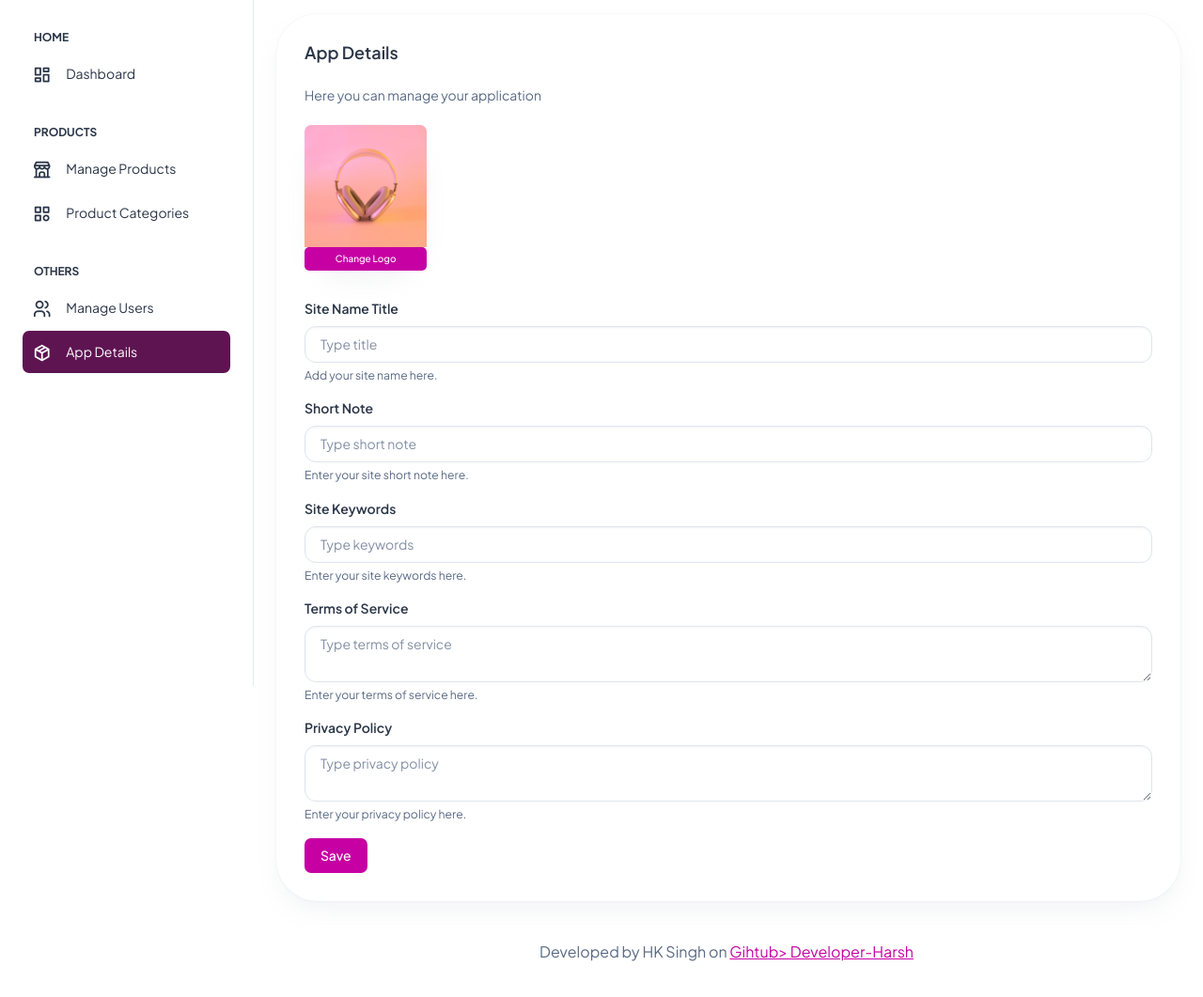
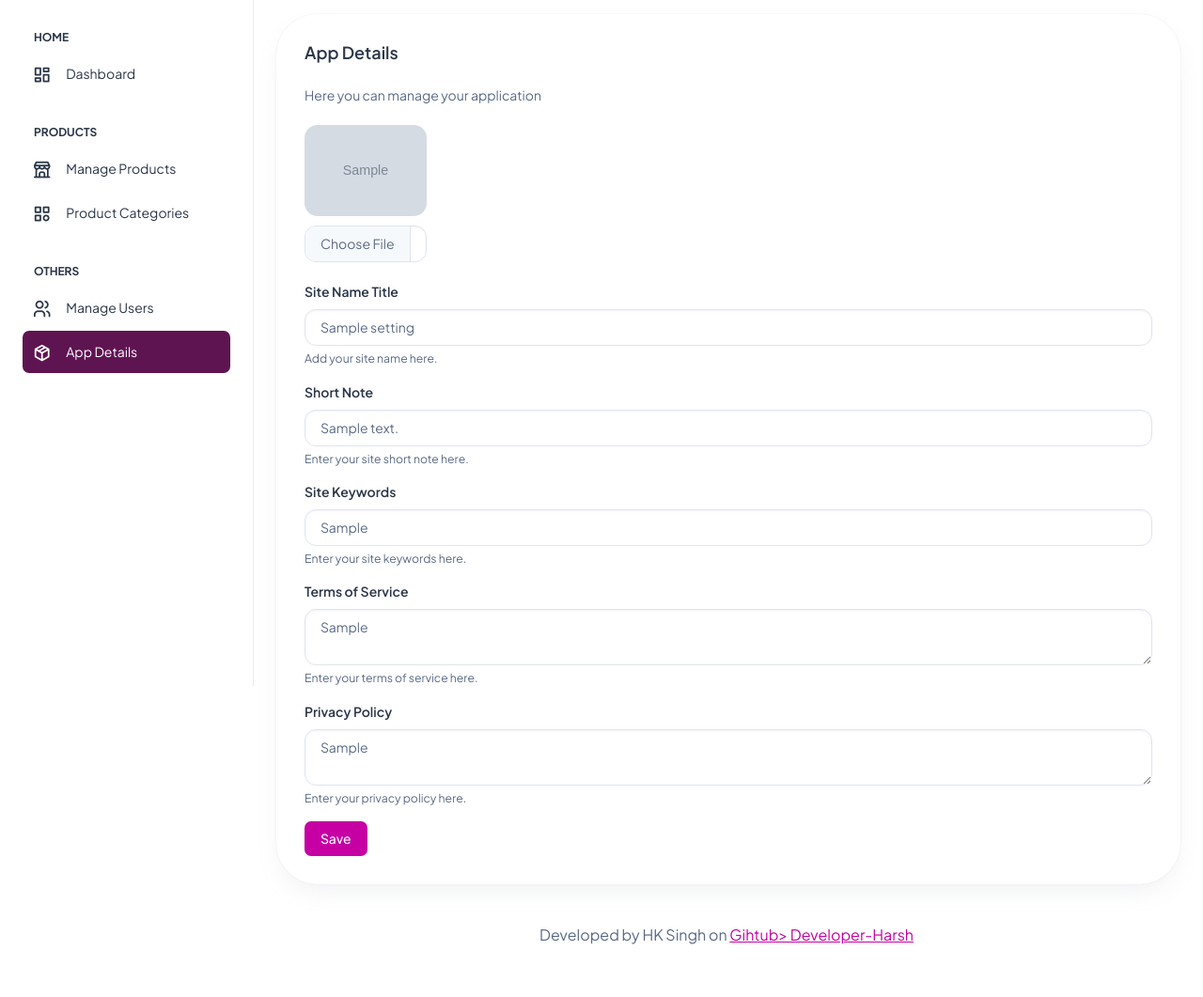
Before and after one commit to Developer-Harsh/Fashon-AdminCP, a PHP site: page /fashon/app-details in a window 1280 px wide. Shown: the part 70-1131 px from the top of the page at 94% size. After the commit the page ends 1075 px from the top, so only its background shows below. Run offline with PHP 8.4, Linux system fonts and the light colour scheme; tables that the repository leaves empty or names only in its code hold one stand-in row (values such as "Sample post"); grey boxes marked "Sample" are stand-in pictures; some libraries are stand-ins or nearby versions.

Commit message:
creation of rest api for App Details

```diff
--- /dev/null
+++ b/api/config/config.php
@@ -0,0 +1,12 @@
+<?php
+
+$servername = "localhost";
+$username = "fashon";
+$password = "fashon123";
+$dbname = "fashon";
+
+$URL = "http://localhost/fashon/uploads/";
+$uploadFolder = "../uploads/";
+
+$key = getenv('ENCRYPTION_KEY');
+?>
--- /dev/null
+++ b/api/save_details.php
@@ -0,0 +1,62 @@
+<?php
+include('../api/config/config.php');
+
+$targetDir = $uploadFolder;
+
+$conn = new mysqli($servername, $username, $password, $dbname);
+
+if ($conn->connect_error) {
+    die("Connection failed: " . $conn->connect_error);
+}
+
+$sql = "SELECT * FROM site_settings WHERE id = 1";
+$result = $conn->query($sql);
+$settings = $result->fetch_assoc();
+
+if ($_SERVER["REQUEST_METHOD"] == "POST") {
+    $logo = '';
+
+    if (isset($_FILES['logo']) && $_FILES['logo']['error'] == 0) {
+        $fileName = basename($_FILES["logo"]["name"]);
+        $targetFilePath = $targetDir . $fileName;
+        $fileType = strtolower(pathinfo($targetFilePath, PATHINFO_EXTENSION));
+
+        $allowedTypes = array('jpg', 'jpeg', 'png', 'gif');
+        if (in_array($fileType, $allowedTypes) && $_FILES['logo']['size'] <= 5000000) {
+            if (move_uploaded_file($_FILES["logo"]["tmp_name"], $targetFilePath)) {
+                $logo = $URL . $fileName;
+            } else {
+                echo "Error uploading file.";
+            }
+        } else {
+            echo "Invalid file type or size.";
+        }
+    } else {
+        $logo = $settings['logo'];
+    }
+
+    $site_name = $conn->real_escape_string($_POST['site_name']);
+    $short_note = $conn->real_escape_string($_POST['short_note']);
+    $keywords = $conn->real_escape_string($_POST['keywords']);
+    $terms_of_service = $conn->real_escape_string($_POST['terms_of_service']);
+    $privacy_policy = $conn->real_escape_string($_POST['privacy_policy']);
+
+    $sql = "INSERT INTO site_settings (id, logo, site_name, short_note, keywords, terms_of_service, privacy_policy)
+        VALUES (1, '$logo', '$site_name', '$short_note', '$keywords', '$terms_of_service', '$privacy_policy')
+        ON DUPLICATE KEY UPDATE
+            logo = VALUES(logo),
+            site_name = VALUES(site_name),
+            short_note = VALUES(short_note),
+            keywords = VALUES(keywords),
+            terms_of_service = VALUES(terms_of_service),
+            privacy_policy = VALUES(privacy_policy)";
+
+    if ($conn->query($sql) === TRUE) {
+        echo "Settings saved successfully!";
+    } else {
+        echo "Error: " . $conn->error;
+    }
+
+    $conn->close();
+}
+?>
--- a/public/app-details.php
+++ b/public/app-details.php
@@ -1,3 +1,7 @@
+<?php
+include('../api/save_details.php');
+?>
+
 <!DOCTYPE html>
 <html lang="en">
 
@@ -26,56 +30,62 @@
 
                         <br>
 
+                        <form action="../api/save_details" method="POST" enctype="multipart/form-data">
                             <div class="row">
                                 <div class="col-md-2">
-                                <div class="card">
-                                    <img src="../assets/images/products/s4.jpg" class="card-img-top" alt="...">
-                                    <a href="edit-product" class="btn btn-primary w-100 py-1 fs-1 rounded-1">Change Logo</a>
-                                </div>
+                                    <img id="logo-preview"
+                                        src="<?php echo isset($settings['logo']) && !empty($settings['logo']) ? $settings['logo'] : '../assets/images/profile/user-1.jpg'; ?>"
+                                        class="card-img-top" style="border-radius:14px !important;margin-bottom:10px;"
+                                        alt="...">
+                                    <input type="file" name="logo" class="form-control" id="logo" accept="image/*"
+                                        onchange="previewImage(event)" required>
                                 </div>
                             </div>
 
+                            <br>
+
                             <div class="mb-3">
                                 <label for="titleExample" class="form-label">Site Name Title</label>
-                            <input type="text" class="form-control" id="title" aria-describedby="titleHelp"
-                                placeholder="Type title">
-                            <div id="titleHelp" class="form-text">Add your site name here.
-                            </div>
+                                <input type="text" name="site_name" class="form-control" id="title"
+                                    aria-describedby="titleHelp" placeholder="Type title"
+                                    value="<?php echo htmlspecialchars($settings['site_name'] ?? ''); ?>">
+                                <div id="titleHelp" class="form-text">Add your site name here.</div>
                             </div>
 
                             <div class="mb-3">
                                 <label for="shortNoteExample" class="form-label">Short Note</label>
-                            <input type="text" class="form-control" id="shortNote" aria-describedby="shortNoteHelp"
-                                placeholder="Type short note">
-                            <div id="shortNoteHelp" class="form-text">Enter your site short note here.
-                            </div>
+                                <input type="text" name="short_note" class="form-control" id="shortNote"
+                                    aria-describedby="shortNoteHelp" placeholder="Type short note"
+                                    value="<?php echo htmlspecialchars($settings['short_note'] ?? ''); ?>">
+                                <div id="shortNoteHelp" class="form-text">Enter your site short note here.</div>
                             </div>
 
                             <div class="mb-3">
                                 <label for="keywordsExample" class="form-label">Site Keywords</label>
-                            <input type="text" class="form-control" id="keywords" aria-describedby="keywordsHelp"
-                                placeholder="Type keywords">
-                            <div id="keywordsHelp" class="form-text">Enter your site keywords here.
-                            </div>
+                                <input type="text" name="keywords" class="form-control" id="keywords"
+                                    aria-describedby="keywordsHelp" placeholder="Type keywords"
+                                    value="<?php echo htmlspecialchars($settings['keywords'] ?? ''); ?>">
+                                <div id="keywordsHelp" class="form-text">Enter your site keywords here.</div>
                             </div>
 
                             <div class="mb-3">
-                            <label for="longDescExample" class="form-label">Terms of Service</label>
-                            <textarea class="form-control" id="termsDesc" aria-describedby="longDescHelp"
-                                placeholder="Type terms of service"></textarea>
-                            <div id="longDescHelp" class="form-text">Enter your terms of service here.
-                            </div>
+                                <label for="termsDesc" class="form-label">Terms of Service</label>
+                                <textarea name="terms_of_service" class="form-control" id="termsDesc"
+                                    aria-describedby="longDescHelp"
+                                    placeholder="Type terms of service"><?php echo htmlspecialchars($settings['terms_of_service'] ?? ''); ?></textarea>
+                                <div id="longDescHelp" class="form-text">Enter your terms of service here.</div>
                             </div>
 
                             <div class="mb-3">
-                            <label for="longDescExample" class="form-label">Privacy Policy</label>
-                            <textarea class="form-control" id="privacyDesc" aria-describedby="longDescHelp"
-                                placeholder="Type privacy policy"></textarea>
-                            <div id="longDescHelp" class="form-text">Enter your privacy policy here.
-                            </div>
+                                <label for="privacyDesc" class="form-label">Privacy Policy</label>
+                                <textarea name="privacy_policy" class="form-control" id="privacyDesc"
+                                    aria-describedby="longDescHelp"
+                                    placeholder="Type privacy policy"><?php echo htmlspecialchars($settings['privacy_policy'] ?? ''); ?></textarea>
+                                <div id="longDescHelp" class="form-text">Enter your privacy policy here.</div>
                             </div>
 
-                        <a href="#" class="btn btn-primary">Save</a>
+                            <button type="submit" class="btn btn-primary">Save</button>
+                        </form>
                     </div>
                 </div>
                 <div class="py-6 px-6 text-center">
@@ -139,6 +149,23 @@
         .then( /* ... */ )
         .catch( /* ... */ );
     </script>
+    <script>
+    function previewImage(event) {
+        const fileInput = event.target;
+        const file = fileInput.files[0];
+        const preview = document.getElementById('logo-preview');
+
+        if (file) {
+            const reader = new FileReader();
+
+            reader.onload = function(e) {
+                preview.src = e.target.result;
+            }
+
+            reader.readAsDataURL(file);
+        }
+    }
+    </script>
 </body>
 
 </html>
```
Also changed, not shown: uploads/harsh.jpeg (added), 1 other file. Lines whose indentation alone changed are shown as unchanged.
